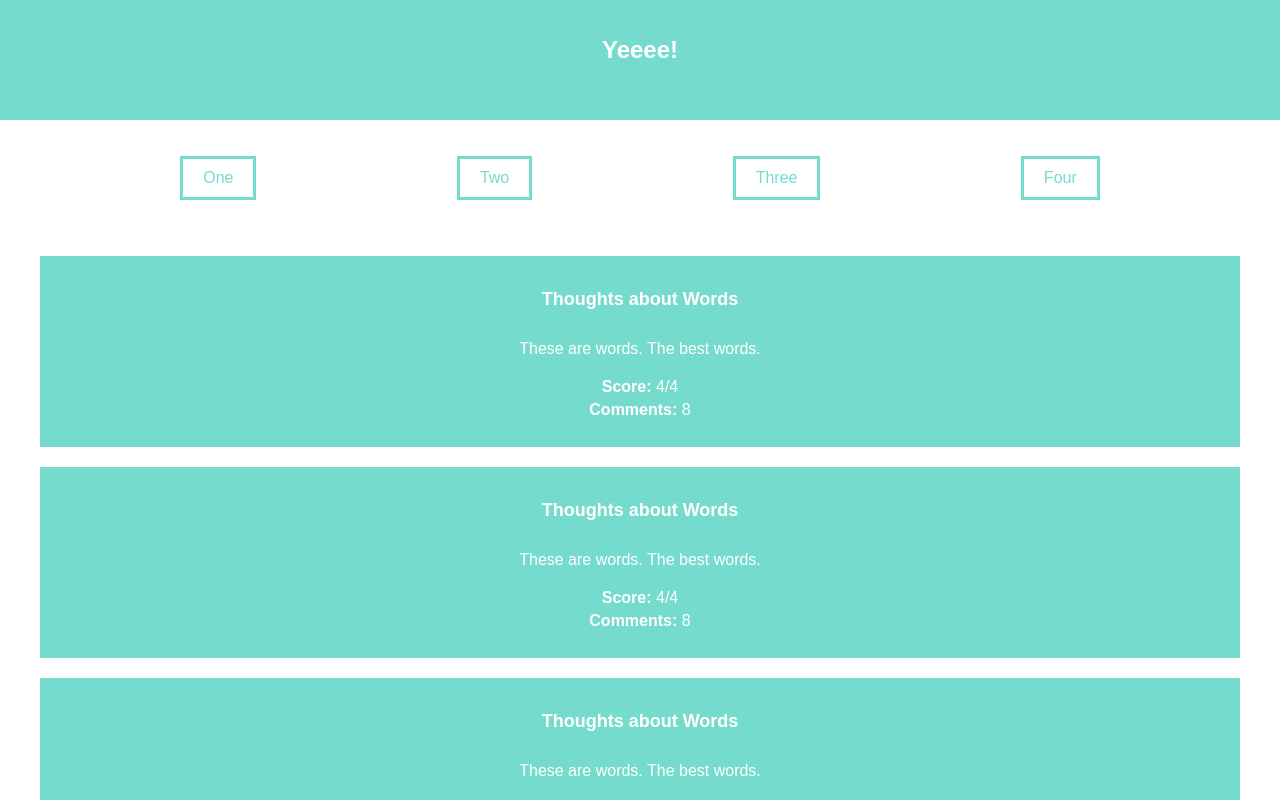
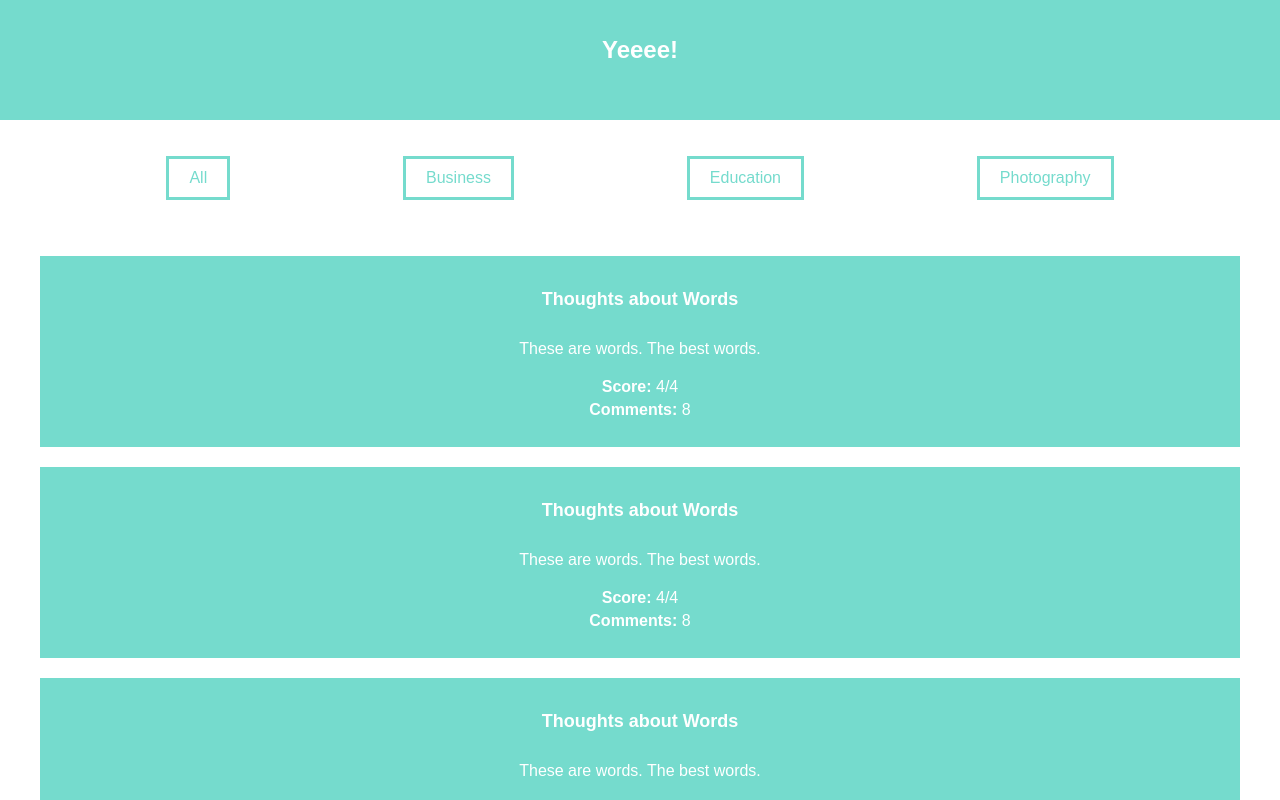
Before and after one commit to jeremyjgyoung/jeremy-young-readable-project, a React (Create React App) app: page / in a window 1280 px wide. Shown: the top 800 px of the page. Built offline with nearby package versions, Linux system fonts and the light colour scheme.

Commit message:
created a component from the navbar

```diff
--- a/src/components/HeaderNavBar.js
+++ b/src/components/HeaderNavBar.js
@@ -9,10 +9,10 @@ class HeaderNavBar extends Component {
         </header>
         <nav className="Nav-bar">
           <ul>
-            <li>One</li>
-            <li>Two</li>
-            <li>Three</li>
-            <li>Four</li>
+            <li>All</li>
+            <li>Business</li>
+            <li>Education</li>
+            <li>Photography</li>
           </ul>
         </nav>
       </div>
```
